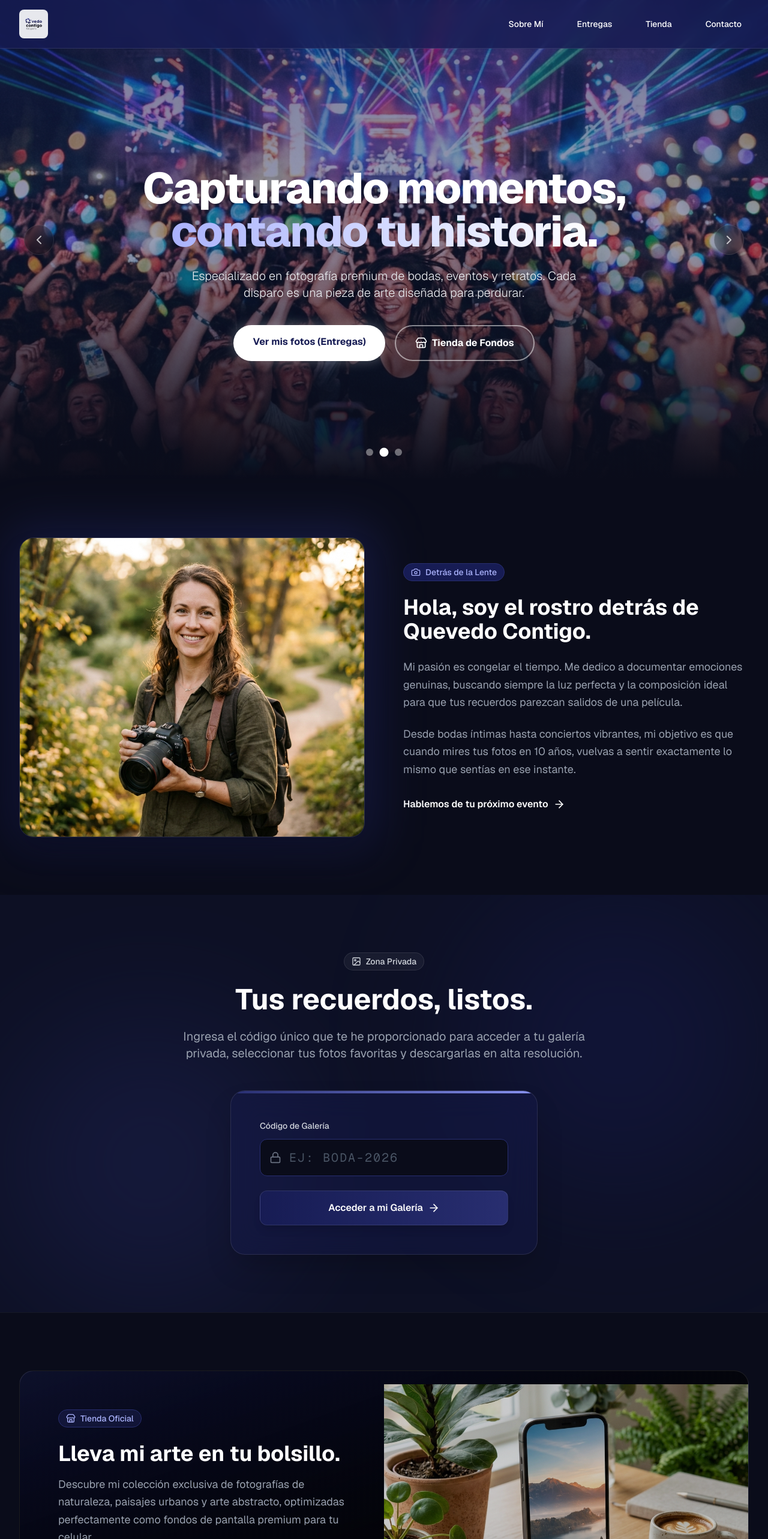
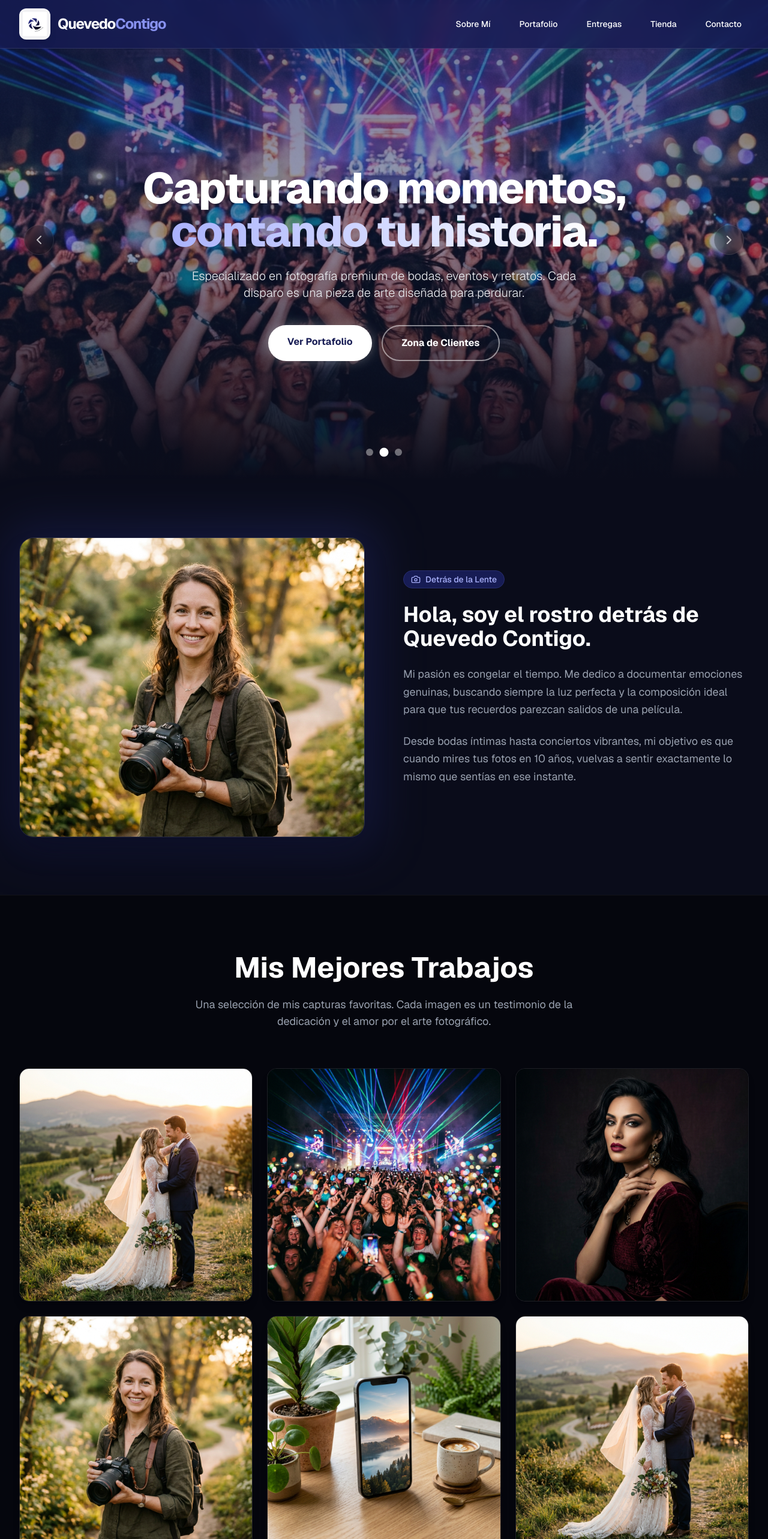
Before and after one commit to Arius-net/EntregaFotos, a Next.js app in the folder frontend/: page / in a window 1280 px wide. Shown: the top 2566 px of the page at 60% size. Built offline with nearby package versions, Linux system fonts and the light colour scheme; no server answers.

Commit message:
Add portfolio and contact sections, update logo layout

```diff
--- a/frontend/src/app/page.tsx
+++ b/frontend/src/app/page.tsx
@@ -3,12 +3,21 @@
 import { useState, useEffect } from 'react';
 import { useRouter } from 'next/navigation';
 import { toast } from 'sonner';
-import { Camera, MessageCircle, ArrowRight, Image as ImageIcon, Store, ChevronRight, ChevronLeft, Lock } from 'lucide-react';
+import { Camera, MessageCircle, ArrowRight, Image as ImageIcon, Store, ChevronRight, ChevronLeft, Lock, Mail, MapPin } from 'lucide-react';
 
 const HERO_IMAGES = [
   '/hero_wedding_1786601115161.png',
   '/hero_concert_1786601134635.png',
   '/hero_portrait_1786601277435.png'
+];
+
+const PORTFOLIO_IMAGES = [
+  '/hero_wedding_1786601115161.png',
+  '/photographer_profile_1786601309429.png',
+  '/hero_concert_1786601134635.png',
+  '/wallpapers_store_1786601317099.png',
+  '/hero_portrait_1786601277435.png',
+  '/hero_wedding_1786601115161.png'
 ];
 
 export default function LandingPage() {
@@ -18,7 +27,6 @@ export default function LandingPage() {
   const [currentSlide, setCurrentSlide] = useState(0);
   const router = useRouter();
 
-  // Rotación del carrusel
   useEffect(() => {
     const timer = setInterval(() => {
       setCurrentSlide((prev) => (prev + 1) % HERO_IMAGES.length);
@@ -51,16 +59,23 @@ export default function LandingPage() {
   return (
     <div className="min-h-screen bg-[#0a0c1a] text-white selection:bg-[#282e70] selection:text-white font-sans overflow-x-hidden scroll-smooth">
 
-      {/* NAVBAR (Glassmorphism) */}
+      {/* NAVBAR */}
       <nav className="fixed w-full z-50 top-0 transition-all duration-300 bg-[#171c54]/80 backdrop-blur-md border-b border-white/10">
         <div className="max-w-7xl mx-auto px-4 sm:px-6 lg:px-8">
           <div className="flex items-center justify-between h-20">
-            <div className="flex-shrink-0 cursor-pointer flex items-center" onClick={() => window.scrollTo(0,0)}>
-              <img src="/logo.png" alt="Quevedo Contigo Logo" className="h-12 w-auto bg-white/90 p-1 rounded-lg" />
+            <div className="flex-shrink-0 cursor-pointer flex items-center gap-3" onClick={() => window.scrollTo(0,0)}>
+              <div className="bg-white/95 p-1.5 rounded-xl shadow-lg">
+                <img src="/logo_symbol.png" alt="Logo" className="h-10 w-10 object-contain" />
+              </div>
+              <h1 className="text-xl md:text-2xl font-bold tracking-tighter leading-none hidden sm:block">
+                <span className="text-white">Quevedo</span>
+                <span className="text-[#8892f0]">Contigo</span>
+              </h1>
             </div>
             <div className="hidden md:block">
-              <div className="ml-10 flex items-baseline space-x-8">
+              <div className="ml-10 flex items-baseline space-x-6">
                 <a href="#about" className="hover:text-[#8892f0] px-3 py-2 rounded-md text-sm font-medium transition-colors">Sobre Mí</a>
+                <a href="#portfolio" className="hover:text-[#8892f0] px-3 py-2 rounded-md text-sm font-medium transition-colors">Portafolio</a>
                 <a href="#portal" className="hover:text-[#8892f0] px-3 py-2 rounded-md text-sm font-medium transition-colors">Entregas</a>
                 <a href="#store" className="hover:text-[#8892f0] px-3 py-2 rounded-md text-sm font-medium transition-colors">Tienda</a>
                 <a href="#contact" className="hover:text-[#8892f0] px-3 py-2 rounded-md text-sm font-medium transition-colors">Contacto</a>
@@ -75,24 +90,18 @@ export default function LandingPage() {
         </div>
       </nav>
 
-      {/* SECTION 1: HERO CAROUSEL */}
+      {/* HERO SECTION */}
       <section className="relative h-screen flex items-center justify-center overflow-hidden">
-        {/* Carousel Backgrounds */}
         {HERO_IMAGES.map((img, idx) => (
           <div
             key={img}
             className={`absolute inset-0 w-full h-full transition-opacity duration-1000 ease-in-out ${idx === currentSlide ? 'opacity-100 scale-100' : 'opacity-0 scale-105'}`}
           >
             <div className="absolute inset-0 bg-gradient-to-b from-[#171c54]/60 via-[#171c54]/40 to-[#0a0c1a] z-10" />
-            <img
-              src={img}
-              alt="Hero"
-              className="w-full h-full object-cover"
-            />
+            <img src={img} alt="Hero" className="w-full h-full object-cover" />
           </div>
         ))}
 
-        {/* Controls */}
         <button onClick={prevSlide} className="absolute left-4 md:left-10 z-20 p-3 rounded-full bg-black/20 backdrop-blur-md border border-white/10 hover:bg-white/10 transition text-white/70 hover:text-white">
           <ChevronLeft size={24} />
         </button>
@@ -100,7 +109,6 @@ export default function LandingPage() {
           <ChevronRight size={24} />
         </button>
 
-        {/* Hero Content */}
         <div className="relative z-20 text-center px-4 max-w-4xl mx-auto mt-20">
           <h2 className="text-5xl md:text-7xl font-extrabold tracking-tight mb-6 drop-shadow-2xl">
             Capturando momentos, <br/>
@@ -112,16 +120,15 @@ export default function LandingPage() {
             Especializado en fotografía premium de bodas, eventos y retratos. Cada disparo es una pieza de arte diseñada para perdurar.
           </p>
           <div className="flex flex-col sm:flex-row gap-4 justify-center">
-            <a href="#portal" className="px-8 py-4 bg-white text-[#171c54] font-bold rounded-full hover:bg-gray-100 hover:scale-105 transition-all shadow-[0_0_20px_rgba(255,255,255,0.3)]">
-              Ver mis fotos (Entregas)
+            <a href="#portfolio" className="px-8 py-4 bg-white text-[#171c54] font-bold rounded-full hover:bg-gray-100 hover:scale-105 transition-all shadow-[0_0_20px_rgba(255,255,255,0.3)]">
+              Ver Portafolio
             </a>
-            <a href="#store" className="px-8 py-4 bg-transparent border-2 border-white/50 text-white font-bold rounded-full hover:bg-white/10 hover:border-white transition-all flex items-center justify-center gap-2">
-              <Store size={20} /> Tienda de Fondos
+            <a href="#portal" className="px-8 py-4 bg-transparent border-2 border-white/50 text-white font-bold rounded-full hover:bg-white/10 hover:border-white transition-all">
+              Zona de Clientes
             </a>
           </div>
         </div>
 
-        {/* Carousel Indicators */}
         <div className="absolute bottom-10 z-20 flex space-x-3 left-1/2 -translate-x-1/2">
           {HERO_IMAGES.map((_, idx) => (
             <button
@@ -133,7 +140,7 @@ export default function LandingPage() {
         </div>
       </section>
 
-      {/* SECTION 2: ABOUT THE PHOTOGRAPHER */}
+      {/* ABOUT SECTION */}
       <section id="about" className="py-24 bg-[#0a0c1a] relative scroll-mt-20">
         <div className="max-w-7xl mx-auto px-4 sm:px-6 lg:px-8">
           <div className="flex flex-col md:flex-row items-center gap-16">
@@ -157,17 +164,36 @@ export default function LandingPage() {
               <p className="text-gray-400 text-lg mb-8 leading-relaxed">
                 Desde bodas íntimas hasta conciertos vibrantes, mi objetivo es que cuando mires tus fotos en 10 años, vuelvas a sentir exactamente lo mismo que sentías en ese instante.
               </p>
-              <a href="#contact" className="inline-flex items-center gap-2 text-white font-semibold hover:text-[#aab2fc] transition-colors group">
-                Hablemos de tu próximo evento <ArrowRight size={20} className="group-hover:translate-x-2 transition-transform" />
-              </a>
             </div>
           </div>
         </div>
       </section>
 
-      {/* SECTION 3: CLIENT PORTAL (ENTREGAS) */}
+      {/* PORTFOLIO SECTION */}
+      <section id="portfolio" className="py-24 bg-[#05060d] relative scroll-mt-20 border-t border-white/5">
+        <div className="max-w-7xl mx-auto px-4 sm:px-6 lg:px-8">
+          <div className="text-center mb-16">
+            <h3 className="text-4xl md:text-5xl font-bold mb-6">Mis Mejores Trabajos</h3>
+            <p className="text-gray-400 text-lg max-w-2xl mx-auto">
+              Una selección de mis capturas favoritas. Cada imagen es un testimonio de la dedicación y el amor por el arte fotográfico.
+            </p>
+          </div>
+
+          <div className="columns-1 md:columns-2 lg:columns-3 gap-6 space-y-6">
+            {PORTFOLIO_IMAGES.map((img, idx) => (
+              <div key={idx} className="relative group overflow-hidden rounded-2xl break-inside-avoid shadow-lg border border-white/10">
+                <img src={img} alt={`Portafolio ${idx + 1}`} className="w-full h-auto object-cover transform group-hover:scale-105 transition-transform duration-700" />
+                <div className="absolute inset-0 bg-gradient-to-t from-[#171c54]/80 via-transparent to-transparent opacity-0 group-hover:opacity-100 transition-opacity duration-300 flex items-end p-6">
+                  <span className="text-white font-medium text-lg">Sesión Profesional</span>
+                </div>
+              </div>
+            ))}
+          </div>
+        </div>
+      </section>
+
+      {/* CLIENT PORTAL SECTION */}
       <section id="portal" className="py-24 relative overflow-hidden bg-[#0d1024] scroll-mt-20">
-        {/* Decoraciones de fondo */}
         <div className="absolute top-0 right-0 w-[500px] h-[500px] bg-[#171c54] rounded-full filter blur-[120px] opacity-40"></div>
         <div className="absolute bottom-0 left-0 w-[500px] h-[500px] bg-[#282e70] rounded-full filter blur-[120px] opacity-30"></div>
 
@@ -216,7 +242,7 @@ export default function LandingPage() {
         </div>
       </section>
 
-      {/* SECTION 4: STORE (FONDOS DE PANTALLA) */}
+      {/* STORE SECTION */}
       <section id="store" className="py-24 bg-[#0a0c1a] border-t border-white/5 scroll-mt-20">
         <div className="max-w-7xl mx-auto px-4 sm:px-6 lg:px-8">
           <div className="bg-gradient-to-br from-[#171c54]/30 to-black border border-white/10 rounded-3xl overflow-hidden flex flex-col lg:flex-row items-center">
@@ -239,62 +265,78 @@ export default function LandingPage() {
                  alt="Tienda de Fondos"
                  className="absolute inset-0 w-full h-full object-cover opacity-80 hover:opacity-100 transition-opacity duration-500"
                />
-               {/* Gradiente para difuminar el borde en mobile */}
                <div className="absolute inset-0 bg-gradient-to-t from-[#0a0c1a] lg:from-transparent via-transparent to-transparent"></div>
             </div>
           </div>
         </div>
       </section>
 
-      {/* FOOTER & CONTACT */}
-      <footer id="contact" className="bg-[#05060d] pt-20 pb-10 border-t border-white/10 scroll-mt-20">
+      {/* CONTACT SECTION */}
+      <section id="contact" className="py-24 bg-gradient-to-b from-[#0a0c1a] to-[#05060d] border-t border-white/5 scroll-mt-20">
         <div className="max-w-7xl mx-auto px-4 sm:px-6 lg:px-8">
-          <div className="grid grid-cols-1 md:grid-cols-3 gap-12 mb-16">
+          <div className="bg-[#171c54]/20 border border-white/10 rounded-3xl p-8 md:p-16 text-center max-w-4xl mx-auto">
+            <h3 className="text-4xl md:text-5xl font-bold mb-6">¿Trabajamos juntos?</h3>
+            <p className="text-gray-400 text-lg mb-10">
+              Si tienes un evento especial en puerta o te interesa una sesión personalizada, estaré encantado de platicar contigo y hacer realidad tus ideas.
+            </p>
 
-            {/* Brand */}
-            <div>
-              <img src="/logo.png" alt="Quevedo Contigo Logo" className="h-16 w-auto bg-white/90 p-1 rounded-xl mb-4" />
-              <p className="text-gray-400 leading-relaxed mb-6">
-                Capturando momentos inolvidables con una estética cinemática y profesional. Tu historia merece ser contada de la mejor manera.
-              </p>
-              <div className="flex space-x-4">
-                <a href="#" className="w-10 h-10 rounded-full bg-white/5 flex items-center justify-center hover:bg-[#171c54] hover:text-white transition-colors text-gray-400 border border-white/10">
-                  <svg xmlns="http://www.w3.org/2000/svg" width="20" height="20" viewBox="0 0 24 24" fill="none" stroke="currentColor" strokeWidth="2" strokeLinecap="round" strokeLinejoin="round"><rect x="2" y="2" width="20" height="20" rx="5" ry="5"></rect><path d="M16 11.37A4 4 0 1 1 12.63 8 4 4 0 0 1 16 11.37z"></path><line x1="17.5" y1="6.5" x2="17.51" y2="6.5"></line></svg>
-                </a>
-                <a href="#" className="w-10 h-10 rounded-full bg-white/5 flex items-center justify-center hover:bg-[#171c54] hover:text-white transition-colors text-gray-400 border border-white/10">
-                  <svg xmlns="http://www.w3.org/2000/svg" width="20" height="20" viewBox="0 0 24 24" fill="none" stroke="currentColor" strokeWidth="2" strokeLinecap="round" strokeLinejoin="round"><path d="M18 2h-3a5 5 0 0 0-5 5v3H7v4h3v8h4v-8h3l1-4h-4V7a1 1 0 0 1 1-1h3z"></path></svg>
-                </a>
-              </div>
-            </div>
-
-            {/* Enlaces */}
-            <div>
-              <h5 className="text-white font-semibold mb-6 uppercase tracking-wider text-sm">Navegación</h5>
-              <ul className="space-y-4">
-                <li><a href="#about" className="text-gray-400 hover:text-white transition-colors">Sobre Mí</a></li>
-                <li><a href="#portal" className="text-gray-400 hover:text-white transition-colors">Portal de Entregas</a></li>
-                <li><a href="#store" className="text-gray-400 hover:text-white transition-colors">Fondos de Pantalla</a></li>
-                <li><a href="/admin/dashboard" className="text-[#8892f0] hover:text-white transition-colors">Acceso Fotógrafo (Admin)</a></li>
-              </ul>
-            </div>
-
-            {/* Contacto Directo */}
-            <div>
-              <h5 className="text-white font-semibold mb-6 uppercase tracking-wider text-sm">Hablemos</h5>
-              <p className="text-gray-400 mb-6">
-                ¿Tienes un evento en puerta o quieres agendar una sesión fotográfica? Escríbeme directamente.
-              </p>
-              <a
-                href="https://wa.me/521234567890"
-                target="_blank"
-                rel="noreferrer"
-                className="inline-flex items-center gap-3 px-6 py-3 bg-[#25D366]/10 text-[#25D366] border border-[#25D366]/30 rounded-xl hover:bg-[#25D366] hover:text-white transition-all font-medium"
-              >
-                <MessageCircle size={20} />
+            <div className="flex flex-col sm:flex-row justify-center items-center gap-6 mb-12">
+              <a href="https://wa.me/521234567890" target="_blank" rel="noreferrer" className="flex items-center gap-3 px-8 py-4 bg-[#25D366] text-black font-bold rounded-xl hover:bg-[#20b858] hover:scale-105 transition-all shadow-[0_0_20px_rgba(37,211,102,0.3)]">
+                <MessageCircle size={24} />
                 Enviar WhatsApp
+              </a>
+              <a href="mailto:contacto@quevedocontigo.com" className="flex items-center gap-3 px-8 py-4 bg-transparent border-2 border-[#8892f0] text-white font-bold rounded-xl hover:bg-[#8892f0]/10 transition-all">
+                <Mail size={24} />
+                Enviar Correo
               </a>
             </div>
 
+            <div className="flex justify-center gap-6">
+              <a href="#" className="flex flex-col items-center gap-2 group">
+                <div className="w-14 h-14 rounded-full bg-gradient-to-tr from-[#f09433] via-[#dc2743] to-[#bc1888] flex items-center justify-center text-white transform group-hover:scale-110 transition-all shadow-lg">
+                  <svg xmlns="http://www.w3.org/2000/svg" width="24" height="24" viewBox="0 0 24 24" fill="none" stroke="currentColor" strokeWidth="2" strokeLinecap="round" strokeLinejoin="round"><rect x="2" y="2" width="20" height="20" rx="5" ry="5"></rect><path d="M16 11.37A4 4 0 1 1 12.63 8 4 4 0 0 1 16 11.37z"></path><line x1="17.5" y1="6.5" x2="17.51" y2="6.5"></line></svg>
+                </div>
+                <span className="text-gray-400 text-sm group-hover:text-white transition-colors">Instagram</span>
+              </a>
+              <a href="#" className="flex flex-col items-center gap-2 group">
+                <div className="w-14 h-14 rounded-full bg-[#1877f2] flex items-center justify-center text-white transform group-hover:scale-110 transition-all shadow-lg">
+                  <svg xmlns="http://www.w3.org/2000/svg" width="24" height="24" viewBox="0 0 24 24" fill="none" stroke="currentColor" strokeWidth="2" strokeLinecap="round" strokeLinejoin="round"><path d="M18 2h-3a5 5 0 0 0-5 5v3H7v4h3v8h4v-8h3l1-4h-4V7a1 1 0 0 1 1-1h3z"></path></svg>
+                </div>
+                <span className="text-gray-400 text-sm group-hover:text-white transition-colors">Facebook</span>
+              </a>
+              <a href="#" className="flex flex-col items-center gap-2 group">
+                <div className="w-14 h-14 rounded-full bg-gray-800 flex items-center justify-center text-white transform group-hover:scale-110 transition-all shadow-lg border border-gray-700">
+                  <MapPin size={24} />
+                </div>
+                <span className="text-gray-400 text-sm group-hover:text-white transition-colors">Ubicación</span>
+              </a>
+            </div>
+          </div>
+        </div>
+      </section>
+
+      {/* FOOTER */}
+      <footer className="bg-[#020308] pt-16 pb-8 border-t border-white/10">
+        <div className="max-w-7xl mx-auto px-4 sm:px-6 lg:px-8">
+          <div className="flex flex-col md:flex-row justify-between items-center gap-8 mb-12">
+
+            <div className="flex items-center gap-4">
+              <div className="bg-white/95 p-1.5 rounded-xl shadow-lg">
+                <img src="/logo_symbol.png" alt="Logo" className="h-12 w-12 object-contain" />
+              </div>
+              <h4 className="text-3xl font-bold tracking-tighter leading-none">
+                <span className="text-white">Quevedo</span><br/>
+                <span className="text-[#8892f0]">Contigo</span>
+              </h4>
+            </div>
+
+            <ul className="flex flex-wrap justify-center gap-6 text-sm">
+              <li><a href="#about" className="text-gray-400 hover:text-white transition-colors">Sobre Mí</a></li>
+              <li><a href="#portfolio" className="text-gray-400 hover:text-white transition-colors">Portafolio</a></li>
+              <li><a href="#portal" className="text-gray-400 hover:text-white transition-colors">Entregas</a></li>
+              <li><a href="#store" className="text-gray-400 hover:text-white transition-colors">Tienda</a></li>
+              <li><a href="/admin/dashboard" className="text-[#8892f0] hover:text-white transition-colors font-medium">Panel Admin</a></li>
+            </ul>
           </div>
 
           <div className="border-t border-white/10 pt-8 flex flex-col md:flex-row justify-between items-center gap-4">
```
Also changed, not shown: frontend/public/logo_symbol.png (added).
